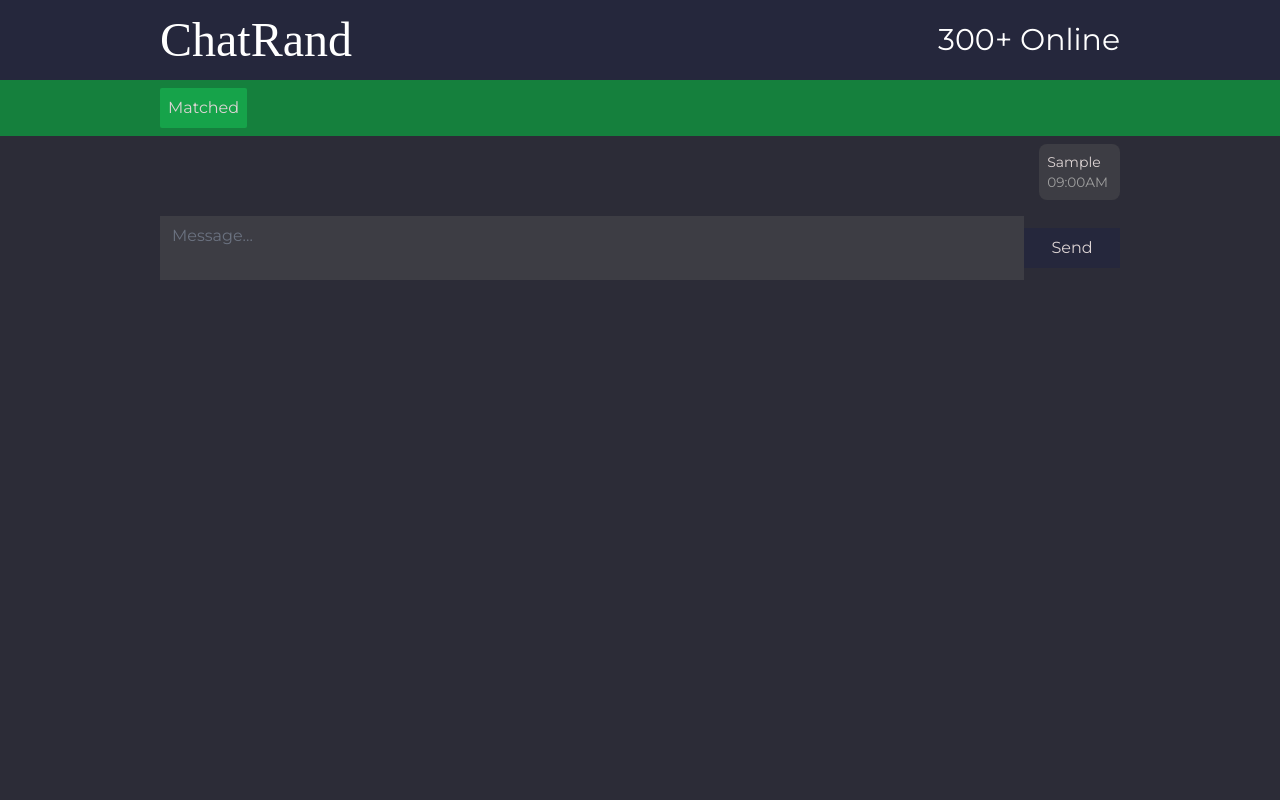
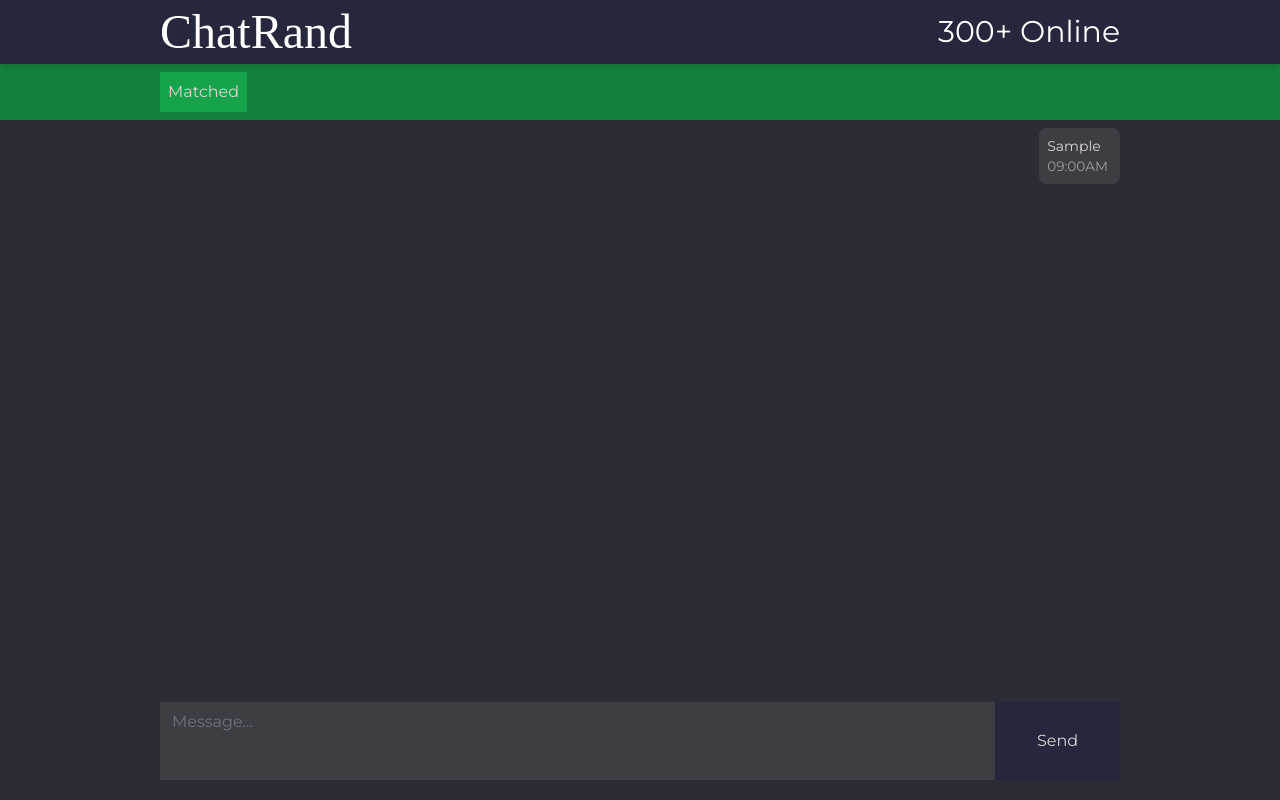
Before and after one commit to ChatRand/chatrand-frontend, a React (Create React App) app: page / in a window 1280 px wide. Both pictures are taken after typing "Sample" into the empty fields and a click on the button "Send". Built offline with nearby package versions, Linux system fonts and the light colour scheme; no server answers; a web font is replaced by a local one.

Commit message:
made the UI simple and neat

```diff
--- a/public/index.html
+++ b/public/index.html
@@ -33,6 +33,15 @@
         margin: 0;
         box-sizing: border-box;
       }
+
+      body {
+        min-height: 100vh;
+        min-height: -webkit-fill-available;
+      }
+
+      html {
+        min-height: -webkit-fill-available;
+      }
     </style>
     <noscript>You need to enable JavaScript to run this app.</noscript>
     <div id="root"></div>
--- a/src/App.css
+++ b/src/App.css
@@ -23,28 +23,27 @@
   box-sizing: border-box;
 }
 
-.app {
+/* .app {
   min-height: 100%;
   width: 100vw;
 
-  min-height: -webkit-fill-available;
   position: relative;
 
   display: flex;
   flex-direction: column;
-}
+} */
 
-.navbar {
+/* .navbar {
   height: 5em;
   width: 100%;
-}
+} */
 
-.chat-place {
+/* .chat-place {
   display: flex;
   flex-direction: column;
   min-height: calc(100vh - 5em);
   position: relative;
-}
+} */
 
 .messages-list {
   overflow-y: scroll;
@@ -54,6 +53,10 @@
 .chat-message {
   /* align-self: flex-end; */
   justify-self: flex-end;
+}
+
+.chat-message p{
+  white-space: pre-wrap;
 }
 /*
 .form {
@@ -71,3 +74,7 @@
 .button {
   height: 100%;
 } */
+
+textarea {
+  white-space: pre-wrap;
+}
--- a/src/App.js
+++ b/src/App.js
@@ -22,6 +22,10 @@
   }
 
   useEffect(() => {
+    socketOperation();
+  });
+
+  const socketOperation = () => {
     const socket = io('http://127.0.0.1:5555');
 
     socket.on('connect', () => {
@@ -29,10 +33,10 @@
         console.log(data);
       })
     })
-  });
+  }
 
   return (
-    <div className="app font-wholefont bg-secondary text-textcolor">
+    <div className="app font-wholefont bg-secondary text-textcolor h-full w-full">
       <NavBar />
       <ChatPlace messages={messages} onSendMessage={sendMessage}/>
     </div>
--- a/src/components/Chat/ChatMessage.js
+++ b/src/components/Chat/ChatMessage.js
@@ -1,7 +1,7 @@
 const ChatMessage = ({message}) => {
   return (
     <div className={'mt-2 mb-2 bg-messagecolor1 max-w-[75%] break-words rounded-lg p-2 chat-message' + (message.owner === 'me'? ' self-end': ' self-start')}>
-      <p className="text-sm">
+      <p className="text-sm one">
         {message.message}
       </p>
       <div className="flex text-footersize text-footertextcolor items-end justify-end">
--- a/src/components/Chat/ChatPlace.js
+++ b/src/components/Chat/ChatPlace.js
@@ -4,7 +4,7 @@
 
 const ChatPlace = ({messages, onSendMessage}) => {
   return (
-    <div className="chat-place">
+    <div className="chat-place h-[92vh] flex flex-col content-between">
       <Status />
       <MessagesList messages={messages}/>
       <InputBox onSendMessage={onSendMessage}/>
--- a/src/components/Chat/InputBox.js
+++ b/src/components/Chat/InputBox.js
@@ -19,20 +19,20 @@
 
 
   return (
-    <div className="input-box pl-3 pr-3 lg:pl-40 lg:pr-40 flex items-center justify-center mb-5">
-      <div className="w-[90%] h-full">
+    <div className="input-box pl-3 pr-3 lg:pl-40 lg:pr-40 flex items-center mb-5 h-[10vh]">
+      <div className="w-[87%] h-full">
         <textarea
         onChange={(e) => setMessage(e.target.value)}
         value={message}
         name="chat"
         placeholder="Message..."
-        className="resize-none border-none bg-messagecolor1 mt-2 form-textarea w-full">
+        className="resize-none border-none bg-messagecolor1 form-textarea h-full w-full">
 
         </textarea>
       </div>
 
-      <div className="w-[10%] h-full">
-        <button onClick={sendMessage} className="w-full h-full bg-primary p-2">
+      <div className="w-[13%] h-full">
+        <button onClick={sendMessage} className="bg-primary h-full w-full">
           Send
         </button>
       </div>
--- a/src/components/Chat/MessagesList.js
+++ b/src/components/Chat/MessagesList.js
@@ -16,7 +16,7 @@
 
 
   return (
-    <div className="messages-list pl-3 pr-3 lg:pl-40 lg:pr-40 flex flex-col">
+    <div className="messages-list pl-3 pr-3 lg:pl-40 lg:pr-40 flex flex-col h-[75vh]">
 
       {
         messages.length > 0 ? messages.map((message) => (
--- a/src/components/Chat/Status.js
+++ b/src/components/Chat/Status.js
@@ -1,6 +1,6 @@
 const Status = () => {
   return (
-   <div className="status bg-green-700 p-2 items-center justify-center pl-2 pr-2 lg:pl-40 lg:pr-40">
+   <div className="status bg-green-700 p-2 flex items-center pl-2 pr-2 lg:pl-40 lg:pr-40 h-[7vh]">
      <h3 className="w-min rounded-sm p-2 bg-green-600">Matched</h3>
    </div>
   )
--- a/src/components/Navigation/NavBar.js
+++ b/src/components/Navigation/NavBar.js
@@ -1,6 +1,6 @@
 const NavBar = () => {
   return (
-    <nav className="bg-primary w-screen navbar pl-2 pr-2 sm:pl-40 sm:pr-40 shadow-md">
+    <nav className="bg-primary w-screen navbar pl-2 pr-2 sm:pl-40 sm:pr-40 shadow-md h-[8vh]">
       <h3 className="text-white text-4xl font-chatrand sm:text-5xl">ChatRand</h3>
       <div className="online-count text-white text-2xl sm:text-3xl">300+ Online</div>
     </nav>
--- /dev/null
+++ b/src/utils/messageFormatters.js
@@ -0,0 +1,8 @@
+const breakLine = (str, replaceMode, isXhtml) => {
+
+  var breakTag = (isXhtml) ? '<br />' : '<br>';
+  var replaceStr = (replaceMode) ? '$1'+ breakTag : '$1'+ breakTag +'$2';
+  return (str + '').replace(/([^>\r\n]?)(\r\n|\n\r|\r|\n)/g, replaceStr);
+}
+
+export default breakLine;
```
